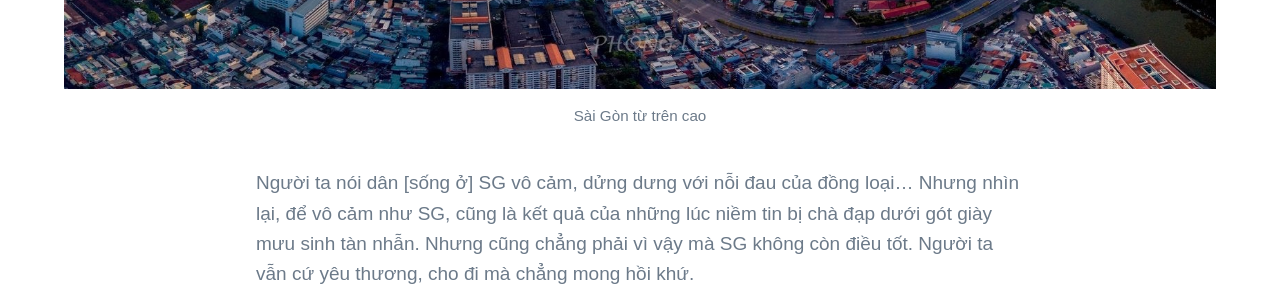
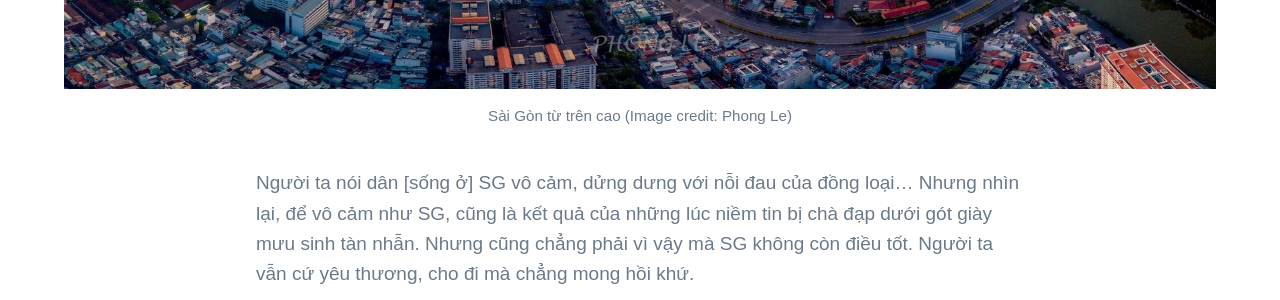
Before and after one commit to truongoi/truongnguyen.io, a Jekyll site: the page built from _posts/2020-04-27-o-sai-gon.md, in a window 1280 px wide. Shown: the part 1544-1844 px from the top of the page. Built offline with Jekyll 4.4.1, drawn with Linux system fonts in a browser that asks for light colours; nearby versions of some CDN libraries; some web fonts are replaced; a script that is not in the unit is left out; comment, search, counter and statistics services are not loaded.

Commit message:
Update Blog “2020-04-27-o-sai-gon”

```diff
--- a/_posts/2020-04-27-o-sai-gon.md
+++ b/_posts/2020-04-27-o-sai-gon.md
@@ -21,7 +21,7 @@
 
 Có người sợ SG, sợ xanh mật, trào đờm “trước dưới quê, nghèo thì đói, lên SG mới biết, nghèo là nhục. Mà nhục thì nó không chết như đói, nó làm con người ta cắm mặt mà đi, có khi cả đời chẳng ngẩng đầu nhìn lên nổi”
 
-![Sài Gòn từ trên cao](/images/posts/4292833e-2654-49ce-8c9f-5bf6ca62d39a.jpeg "Sài Gòn từ trên cao")
+![Sài Gòn từ trên cao (Image credit: Phong Le)](/images/posts/4292833e-2654-49ce-8c9f-5bf6ca62d39a.jpeg "Sài Gòn từ trên cao (Image credit: Phong Le)")
 
 Người ta nói dân \[sống ở] SG vô cảm, dửng dưng với nỗi đau của đồng loại... Nhưng nhìn lại, để vô cảm như SG, cũng là kết quả của những lúc niềm tin bị chà đạp dưới gót giày mưu sinh tàn nhẫn. Nhưng cũng chẳng phải vì vậy mà SG không còn điều tốt. Người ta vẫn cứ yêu thương, cho đi mà chẳng mong hồi khứ.
 
@@ -31,8 +31,7 @@
 
 Dân SG khó hiểu như chính cái vùng đất họ sống.
 
-Có thể nói chuyện cùng nhau, nhưng chưa chắc đã hiểu. Có thể đi cùng nhau, nhưng chưa chắc đã thích.
-Có thể nắm tay nhau, nhưng chưa chắc đã thân.
+Có thể nói chuyện cùng nhau, nhưng chưa chắc đã hiểu. Có thể đi cùng nhau, nhưng chưa chắc đã thích. Có thể nắm tay nhau, nhưng chưa chắc đã thân.
 Có thể hôn nhau, nhưng chưa chắc đã thương.
 Thậm chí có thể ngủ cùng nhau nhưng chưa chắc đã yêu...
 
```
